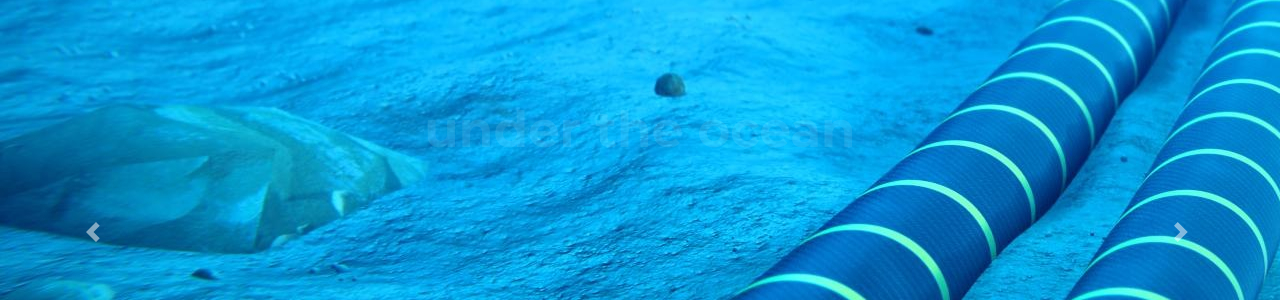
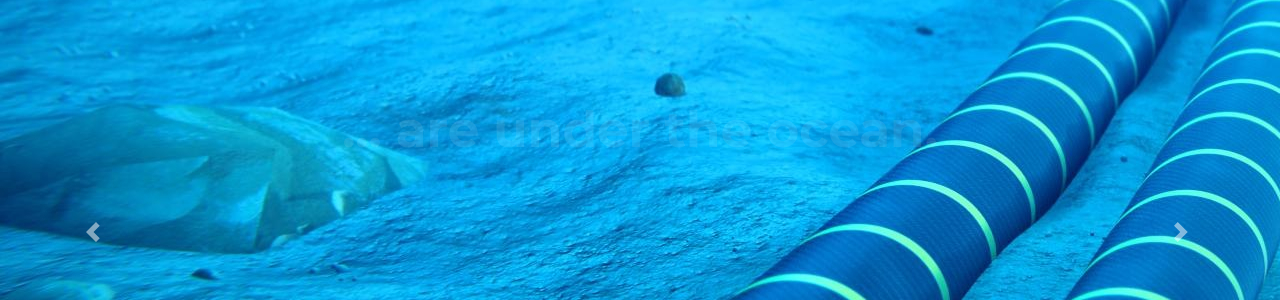
Before and after one commit to ascent-dt/ascent-dt-old.github.io, a Jekyll site: the page built from index.html, in a window 1280 px wide. Shown: the part 212-512 px from the top of the page. Built offline with Jekyll 4.4.1, drawn with Linux system fonts in a browser that asks for light colours.

Commit message:
Update index.html

```diff
--- a/index.html
+++ b/index.html
@@ -27,7 +27,7 @@
                   <div class="carousel-item active">
 		    <img src="{{ BASE_PATH }}/assets/images/slider/bg-1.jpg" alt="">
                     <div class="carousel-caption">
-                      <h3 class="slide-title animated fadeInDown"><span class="text-primary"></span>Future Transmission Grids...</h3>
+                      <h3 class="slide-title animated fadeInDown"><span class="text-primary"></span>Future Transmission Grids ...</h3>
                       <h5 class="slide-text animated fadeIn"></h5>
 		      <!--
                       <a href="#features" class="btn btn-lg btn-default-filled animated fadeInUp">Get Started</a>
@@ -38,7 +38,7 @@
 		  <div class="carousel-item">
                     <img src="{{ BASE_PATH }}/assets/images/slider/bg-1.jpg" alt="">
                     <div class="carousel-caption">
-                      <h3 class="slide-title animated fadeInDown"><span class="text-primary"></span>under the ocean</h3>
+                      <h3 class="slide-title animated fadeInDown"><span class="text-primary"></span>... are under the ocean.</h3>
                       <h5 class="slide-text animated fadeIn"></h5>
 		      <!--
                       <a href="#features" class="btn btn-lg btn-default-filled animated fadeInUp">Get Started</a>
```
